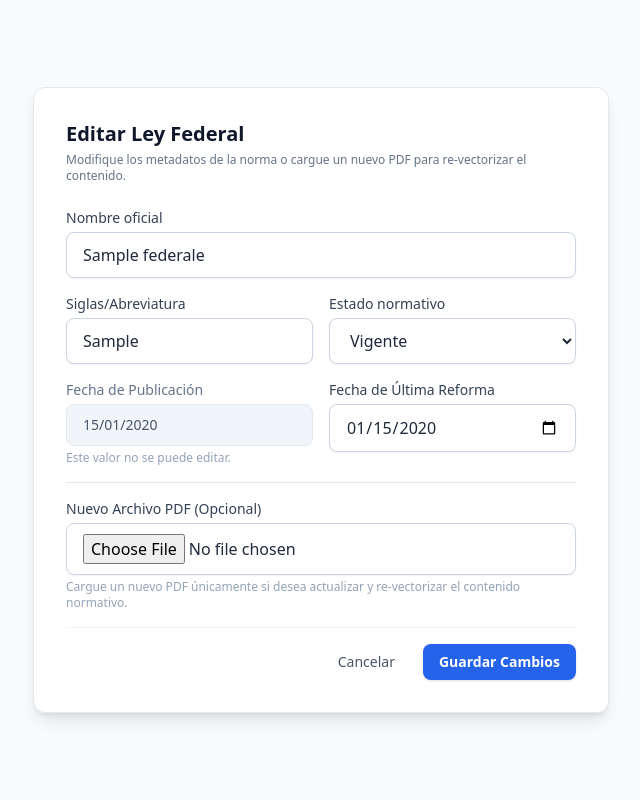
After one commit to santy2004isc/agente_cna, a Django app: page /gestor-panel/documentos/1/editar/ in a window 1280 px wide. The commit adds this page. Shown: the whole page, without its empty margins (319-959 px from the left). Run offline with Django 5.2, Linux system fonts and the light colour scheme; a user stored in the database is signed in; tables that the repository leaves empty hold one stand-in row (values such as "Sample post"); some libraries are stand-ins or nearby versions.

Commit message:
función de ingestar

```diff
--- a/apps/core/forms/gestor_forms.py
+++ b/apps/core/forms/gestor_forms.py
@@ -12,12 +12,21 @@ SOLO_LETRAS_VALIDATOR = RegexValidator(
 
 class CargarDocumentoForm(forms.ModelForm):
     """
-    Formulario para carga temporal y metadatos de LeyFederal (RF-2.1).
+    Formulario para carga de nuevas Leyes (fecha_ultima_reforma opcional).
     """
     archivo_pdf = forms.FileField(
         label="Archivo Ley Federal (PDF)",
         widget=forms.FileInput(attrs={'class': INPUT_STYLE, 'accept': '.pdf'}),
         help_text="Seleccione un archivo en formato .pdf legible."
+    )
+    fecha_publicacion = forms.DateField(
+        label="Fecha de Publicación",
+        widget=forms.DateInput(format='%Y-%m-%d', attrs={'class': INPUT_STYLE, 'type': 'date'})
+    )
+    fecha_ultima_reforma = forms.DateField(
+        required=False,
+        widget=forms.DateInput(format='%Y-%m-%d', attrs={'class': INPUT_STYLE, 'type': 'date'}),
+        label="Fecha de Última Reforma (Opcional)"
     )
 
     class Meta:
@@ -26,8 +35,6 @@ class CargarDocumentoForm(forms.ModelForm):
         widgets = {
             'nombre': forms.TextInput(attrs={'class': INPUT_STYLE, 'placeholder': 'Ej. Ley Federal del Trabajo'}),
             'siglas': forms.TextInput(attrs={'class': INPUT_STYLE, 'placeholder': 'Ej. LFT'}),
-            'fecha_publicacion': forms.DateInput(attrs={'class': INPUT_STYLE, 'type': 'date'}),
-            'fecha_ultima_reforma': forms.DateInput(attrs={'class': INPUT_STYLE, 'type': 'date'}),
             'estado': forms.Select(attrs={'class': INPUT_STYLE}),
         }
 
@@ -41,9 +48,59 @@ class CargarDocumentoForm(forms.ModelForm):
         return archivo
 
 
+class EditarLeyFederalForm(forms.ModelForm):
+    """
+    Formulario para actualizar metadatos y opcionalmente re-vectorizar la Ley Federal.
+    """
+    archivo_pdf = forms.FileField(
+        label="Nuevo Archivo PDF (Opcional)",
+        required=False,
+        widget=forms.FileInput(attrs={'class': INPUT_STYLE, 'accept': '.pdf', 'id': 'input_archivo_pdf'}),
+        help_text="Cargue un nuevo PDF únicamente si desea actualizar y re-vectorizar el contenido normativo."
+    )
+    # format='%Y-%m-%d' corrige el problema de visualización en <input type="date">
+    fecha_ultima_reforma = forms.DateField(
+        required=False,
+        widget=forms.DateInput(format='%Y-%m-%d', attrs={'class': INPUT_STYLE, 'type': 'date', 'id': 'input_fecha_reforma'}),
+        label="Fecha de Última Reforma"
+    )
+
+    class Meta:
+        model = LeyFederal
+        fields = ['nombre', 'siglas', 'fecha_ultima_reforma', 'estado']
+        widgets = {
+            'nombre': forms.TextInput(attrs={'class': INPUT_STYLE}),
+            'siglas': forms.TextInput(attrs={'class': INPUT_STYLE}),
+            'estado': forms.Select(attrs={'class': INPUT_STYLE}),
+        }
+
+    def clean_archivo_pdf(self):
+        archivo = self.cleaned_data.get('archivo_pdf')
+        if archivo:
+            if not archivo.name.endswith('.pdf'):
+                raise ValidationError("El archivo seleccionado debe ser obligatoriamente en formato .pdf")
+            if archivo.size > 50 * 1024 * 1024:
+                raise ValidationError("El tamaño del archivo PDF no puede exceder los 50MB.")
+        return archivo
+
+    def clean(self):
+        cleaned_data = super().clean()
+        archivo_pdf = cleaned_data.get('archivo_pdf')
+        fecha_reforma = cleaned_data.get('fecha_ultima_reforma')
+
+        # Validación condicional: Obligatorio si hay archivo seleccionado
+        if archivo_pdf and not fecha_reforma:
+            self.add_error(
+                'fecha_ultima_reforma',
+                'Si adjunta un nuevo archivo PDF para actualizar la ley, la Fecha de Última Reforma es obligatoria.'
+            )
+
+        return cleaned_data
+
+
 class EditarPerfilGestorForm(forms.ModelForm):
     """
-    Formulario unificado de perfil para el Gestor.
+    Formulario de perfil para el Gestor.
     """
     nombre = forms.CharField(label="Nombre(s)", validators=[SOLO_LETRAS_VALIDATOR], widget=forms.TextInput(attrs={'class': INPUT_STYLE}))
     apellido = forms.CharField(label="Apellidos", validators=[SOLO_LETRAS_VALIDATOR], widget=forms.TextInput(attrs={'class': INPUT_STYLE}))
--- a/apps/core/models.py
+++ b/apps/core/models.py
@@ -126,7 +126,7 @@ class LeyFederal(models.Model):
         verbose_name='Siglas/Abreviatura'
     )
     fecha_publicacion = models.DateField(verbose_name='Fecha de publicación')
-    fecha_ultima_reforma = models.DateField(verbose_name='Fecha de última reforma')
+    fecha_ultima_reforma = models.DateField(null=True, blank=True, verbose_name='Fecha de última reforma')
     version_actual = models.IntegerField(
         default=1,
         verbose_name='Versión actual'
--- /dev/null
+++ b/apps/core/templates/gestor/editar_ley.html
@@ -0,0 +1,119 @@
+{% extends 'base.html' %}
+
+{% block title %}Editar Ley Federal - ACCN{% endblock %}
+
+{% block content %}
+<div class="min-h-screen bg-slate-50 flex items-center justify-center p-6">
+    <div class="w-full max-w-xl bg-white rounded-xl shadow-lg border border-slate-200 p-8">
+        <h1 class="text-xl font-bold text-slate-900 mb-1">Editar Ley Federal</h1>
+        <p class="text-xs text-slate-500 mb-6">Modifique los metadatos de la norma o cargue un nuevo PDF para re-vectorizar el contenido.</p>
+
+        <form id="formEditarLey" method="post" enctype="multipart/form-data" class="space-y-4">
+            {% csrf_token %}
+
+            <div>
+                <label class="block text-sm font-medium text-slate-700 mb-1">{{ form.nombre.label }}</label>
+                {{ form.nombre }}
+                {% if form.nombre.errors %}<p class="text-red-500 text-xs mt-1">{{ form.nombre.errors.0 }}</p>{% endif %}
+            </div>
+
+            <div class="grid grid-cols-2 gap-4">
+                <div>
+                    <label class="block text-sm font-medium text-slate-700 mb-1">{{ form.siglas.label }}</label>
+                    {{ form.siglas }}
+                </div>
+                <div>
+                    <label class="block text-sm font-medium text-slate-700 mb-1">{{ form.estado.label }}</label>
+                    {{ form.estado }}
+                </div>
+            </div>
+
+            <div class="grid grid-cols-2 gap-4">
+                <!-- Fecha de Publicación Solo Lectura -->
+                <div>
+                    <label class="block text-sm font-medium text-slate-500 mb-1">Fecha de Publicación</label>
+                    <input type="text" value="{{ ley.fecha_publicacion|date:'d/m/Y' }}" disabled class="w-full px-4 py-2.5 bg-slate-100 text-slate-600 border border-slate-200 rounded-lg cursor-not-allowed text-sm font-medium">
+                    <p class="text-xs text-slate-400 mt-1">Este valor no se puede editar.</p>
+                </div>
+
+                <div>
+                    <label class="block text-sm font-medium text-slate-700 mb-1">
+                        {{ form.fecha_ultima_reforma.label }}
+                        <span id="label_reforma_obligatoria" class="text-red-500 font-bold hidden">* (Requerido)</span>
+                    </label>
+                    {{ form.fecha_ultima_reforma }}
+                    {% if form.fecha_ultima_reforma.errors %}<p class="text-red-500 text-xs mt-1">{{ form.fecha_ultima_reforma.errors.0 }}</p>{% endif %}
+                </div>
+            </div>
+
+            <hr class="my-4 border-slate-200">
+
+            <!-- Campo Opcional para re-vectorizar PDF -->
+            <div>
+                <label class="block text-sm font-medium text-slate-700 mb-1">{{ form.archivo_pdf.label }}</label>
+                {{ form.archivo_pdf }}
+                <p class="text-xs text-slate-400 mt-1">{{ form.archivo_pdf.help_text }}</p>
+                {% if form.archivo_pdf.errors %}<p class="text-red-500 text-xs mt-1">{{ form.archivo_pdf.errors.0 }}</p>{% endif %}
+            </div>
+
+            <!-- Alerta Informativa de Carga -->
+            <div id="alertaCargaEditar" class="hidden bg-blue-50 border border-blue-200 text-blue-800 text-xs rounded-lg p-3 flex items-start space-x-2">
+                <svg class="w-4 h-4 text-blue-600 mt-0.5 animate-spin flex-shrink-0" fill="none" viewBox="0 0 24 24">
+                    <circle class="opacity-25" cx="12" cy="12" r="10" stroke="currentColor" stroke-width="4"></circle>
+                    <path class="opacity-75" fill="currentColor" d="M4 12a8 8 0 018-8V0C5.373 0 0 5.373 0 12h4zm2 5.291A7.962 7.962 0 014 12H0c0 3.042 1.135 5.824 3 7.938l3-2.647z"></path>
+                </svg>
+                <span><strong>Actualizando información:</strong> Guardando cambios y procesando vectores si adjuntó un nuevo documento. Por favor espere...</span>
+            </div>
+
+            {% if form.non_field_errors %}
+            <p class="text-red-500 text-xs mt-1">{{ form.non_field_errors.0 }}</p>
+            {% endif %}
+
+            <div class="flex items-center justify-end space-x-3 pt-4 border-t border-slate-100">
+                <a id="btnCancelarEdit" href="{% url 'gestor_dashboard' %}" class="px-4 py-2 text-sm font-medium text-slate-600 hover:bg-slate-100 rounded-lg">Cancelar</a>
+                <button type="submit" id="btnSubmitEdit" class="bg-blue-600 hover:bg-blue-700 text-white font-semibold px-4 py-2 rounded-lg text-sm shadow inline-flex items-center transition duration-150">
+                    <span id="btnSubmitEditText">Guardar Cambios</span>
+                </button>
+            </div>
+        </form>
+    </div>
+</div>
+
+<script>
+    const inputPdf = document.getElementById('input_archivo_pdf');
+    const inputFechaReforma = document.getElementById('input_fecha_reforma');
+    const labelObligatoria = document.getElementById('label_reforma_obligatoria');
+
+    // Cambiar dinámicamente el estado de obligatoriedad según si hay archivo cargado
+    inputPdf.addEventListener('change', function() {
+        if (this.files && this.files.length > 0) {
+            inputFechaReforma.required = true;
+            labelObligatoria.classList.remove('hidden');
+        } else {
+            inputFechaReforma.required = false;
+            labelObligatoria.classList.add('hidden');
+        }
+    });
+
+    document.getElementById('formEditarLey').addEventListener('submit', function(e) {
+        const btnSubmit = document.getElementById('btnSubmitEdit');
+        const btnSubmitText = document.getElementById('btnSubmitEditText');
+        const btnCancelar = document.getElementById('btnCancelarEdit');
+        const alerta = document.getElementById('alertaCargaEditar');
+
+        btnSubmit.disabled = true;
+        btnSubmit.classList.add('opacity-75', 'cursor-not-allowed');
+        btnCancelar.classList.add('pointer-events-none', 'opacity-50');
+
+        btnSubmitText.innerHTML = `
+            <svg class="animate-spin -ml-1 mr-2 h-4 w-4 text-white inline-block" xmlns="http://www.w3.org/2000/svg" fill="none" viewBox="0 0 24 24">
+                <circle class="opacity-25" cx="12" cy="12" r="10" stroke="currentColor" stroke-width="4"></circle>
+                <path class="opacity-75" fill="currentColor" d="M4 12a8 8 0 018-8V0C5.373 0 0 5.373 0 12h4zm2 5.291A7.962 7.962 0 014 12H0c0 3.042 1.135 5.824 3 7.938l3-2.647z"></path>
+            </svg>
+            Guardando Cambios...
+        `;
+
+        alerta.classList.remove('hidden');
+    });
+</script>
+{% endblock %}
--- a/apps/core/urls.py
+++ b/apps/core/urls.py
@@ -21,6 +21,7 @@ urlpatterns = [
     # Gestor
     path('gestor-panel/', gestor_views.gestor_dashboard_view, name='gestor_dashboard'),
     path('gestor-panel/documentos/cargar/', gestor_views.cargar_documento_view, name='gestor_cargar_documento'),
+    path('gestor-panel/documentos/<int:ley_id>/editar/', gestor_views.editar_ley_view, name='gestor_editar_ley'),
     path('gestor-panel/perfil/', gestor_views.perfil_gestor_view, name='gestor_perfil'),
 
 ]
--- a/apps/core/views/gestor/gestor_views.py
+++ b/apps/core/views/gestor/gestor_views.py
@@ -1,11 +1,12 @@
 from functools import wraps
-from django.shortcuts import render, redirect
+from django.shortcuts import render, redirect, get_object_or_404
 from django.contrib.auth.decorators import login_required
 from django.contrib import messages
 from django.db import transaction
+from django.db.models import Q
 
 from ...models import Usuario, LeyFederal, FragmentoNormativo
-from ...forms.gestor_forms import CargarDocumentoForm, EditarPerfilGestorForm
+from ...forms.gestor_forms import CargarDocumentoForm, EditarPerfilGestorForm, EditarLeyFederalForm
 from ...services.pdf_processor import (
     procesar_pdf_en_memoria,
     generar_vector_embedding,
@@ -30,15 +31,24 @@ def gestor_required(view_func):
 @gestor_required
 def gestor_dashboard_view(request):
     """
-    Dashboard del Gestor: Listado de LeyFederal y total de FragmentoNormativo.
+    Dashboard del Gestor con buscador por Nombre o Siglas.
     """
-    leyes = LeyFederal.objects.filter(usuario=request.user).order_by('-fecha_creacion')
+    query = request.GET.get('q', '').strip()
+    leyes = LeyFederal.objects.filter(usuario=request.user)
+
+    if query:
+        leyes = leyes.filter(
+            Q(nombre__icontains=query) | Q(siglas__icontains=query)
+        )
+
+    leyes = leyes.order_by('-fecha_creacion')
     total_fragmentos = FragmentoNormativo.objects.filter(ley__usuario=request.user).count()
 
     context = {
         'leyes': leyes,
-        'total_leyes': leyes.count(),
+        'total_leyes': LeyFederal.objects.filter(usuario=request.user).count(),
         'total_fragmentos': total_fragmentos,
+        'query': query,
     }
     return render(request, 'gestor/dashboard.html', context)
 
@@ -47,7 +57,7 @@ def gestor_dashboard_view(request):
 @gestor_required
 def cargar_documento_view(request):
     """
-    Carga e ingesta de PDF -> LeyFederal y FragmentoNormativo (RF-2.1, RF-2.2, RF-2.3).
+    Carga e ingesta de PDF -> LeyFederal y FragmentoNormativo.
     """
     if request.method == 'POST':
         form = CargarDocumentoForm(request.POST, request.FILES)
@@ -55,22 +65,18 @@ def cargar_documento_view(request):
             archivo_pdf = request.FILES['archivo_pdf']
 
             try:
-                # 1. Procesar PDF en memoria
                 hash_doc, chunks = procesar_pdf_en_memoria(archivo_pdf)
 
-                # 2. Validación de duplicados por Hash SHA-256
                 if LeyFederal.objects.filter(hash_documento=hash_doc).exists():
                     messages.error(request, "Este documento PDF ya ha sido procesado e ingresado previamente al sistema.")
                     return render(request, 'gestor/cargar_documento.html', {'form': form})
 
                 with transaction.atomic():
-                    # 3. Guardar registro principal en LeyFederal
                     ley = form.save(commit=False)
                     ley.usuario = request.user
                     ley.hash_documento = hash_doc
                     ley.save()
 
-                    # 4. Generar vectores y guardar en FragmentoNormativo
                     fragmentos_objetos = []
                     for chunk in chunks:
                         hash_frag = calcular_hash_fragmento(chunk)
@@ -100,6 +106,66 @@ def cargar_documento_view(request):
 
 @login_required
 @gestor_required
+def editar_ley_view(request, ley_id):
+    """
+    Permite actualizar metadatos y re-procesar los fragmentos vectoriales de una ley.
+    """
+    ley = get_object_or_404(LeyFederal, id=ley_id, usuario=request.user)
+
+    if request.method == 'POST':
+        form = EditarLeyFederalForm(request.POST, request.FILES, instance=ley)
+        if form.is_valid():
+            archivo_pdf = request.FILES.get('archivo_pdf')
+
+            try:
+                with transaction.atomic():
+                    ley_actualizada = form.save(commit=False)
+
+                    # Si se adjuntó un nuevo PDF, se reemplazan los fragmentos y vectores
+                    if archivo_pdf:
+                        hash_doc, chunks = procesar_pdf_en_memoria(archivo_pdf)
+
+                        # Validar duplicados exceptuando la ley actual
+                        if LeyFederal.objects.filter(hash_documento=hash_doc).exclude(id=ley.id).exists():
+                            messages.error(request, "El archivo PDF proporcionado ya está cargado en otra ley registrada.")
+                            return render(request, 'gestor/editar_ley.html', {'form': form, 'ley': ley})
+
+                        ley_actualizada.hash_documento = hash_doc
+                        ley_actualizada.save()
+
+                        # Eliminar vectores/fragmentos anteriores e insertar los nuevos
+                        FragmentoNormativo.objects.filter(ley=ley).delete()
+
+                        fragmentos_objetos = []
+                        for chunk in chunks:
+                            hash_frag = calcular_hash_fragmento(chunk)
+                            vector = generar_vector_embedding(chunk)
+                            fragmentos_objetos.append(
+                                FragmentoNormativo(
+                                    ley=ley,
+                                    contenido_fragmento=chunk,
+                                    vector_embedding=vector,
+                                    hash_fragmento=hash_frag
+                                )
+                            )
+                        FragmentoNormativo.objects.bulk_create(fragmentos_objetos)
+                        messages.success(request, f"La ley '{ley.nombre}' y sus fragmentos vectoriales ({len(chunks)}) fueron actualizados con éxito.")
+                    else:
+                        ley_actualizada.save()
+                        messages.success(request, f"Los datos de la ley '{ley.nombre}' fueron actualizados correctamente.")
+
+                return redirect('gestor_dashboard')
+
+            except Exception as e:
+                messages.error(request, f"Ocurrió un error al actualizar la ley: {str(e)}")
+    else:
+        form = EditarLeyFederalForm(instance=ley)
+
+    return render(request, 'gestor/editar_ley.html', {'form': form, 'ley': ley})
+
+
+@login_required
+@gestor_required
 def perfil_gestor_view(request):
     """
     Edición de perfil del usuario Gestor.
```
Also changed, not shown: apps/core/templates/gestor/dashboard.html (+40 -9 lines).
